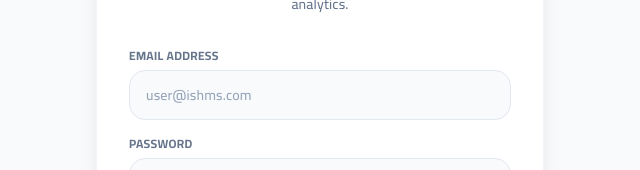
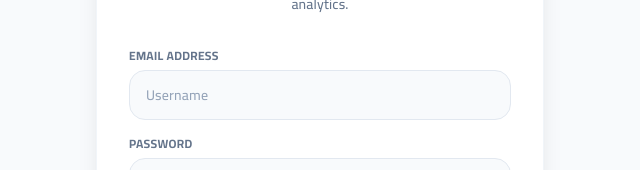
Before and after one commit to Hixotic/ishms-frontend, a React (Vite) app: page /login in a window 1280 px wide. Shown: the part 353-523 px from the top of the page, without its empty margins (320-960 px from the left). Built offline with nearby package versions, Linux system fonts and the light colour scheme; no server answers.

Commit message:
fix login

```diff
--- a/src/features/AuthPage.jsx
+++ b/src/features/AuthPage.jsx
@@ -207,10 +207,10 @@ export default function AuthPage({ defaultMode = "login" }) {
               </label>
 
               <input
-                type="email"
+                type="username"
                 value={email}
                 onChange={(e) => setEmail(e.target.value)}
-                placeholder="user@ishms.com"
+                placeholder="Username"
                 className={inputClass}
                 required
               />
--- a/src/styles/index.css
+++ b/src/styles/index.css
@@ -204,6 +204,7 @@
 
 .dark .text-slate-900 { color:#f1f1f1 }
 .dark .text-slate-800 { color:#e5e5e5 }
+.dark .hover\:text-slate-800:hover { color:#e5e5e5 }
 .dark .text-slate-700 { color:#cccccc }
 
 .dark .text-slate-600 { color:#cccccc }
```
